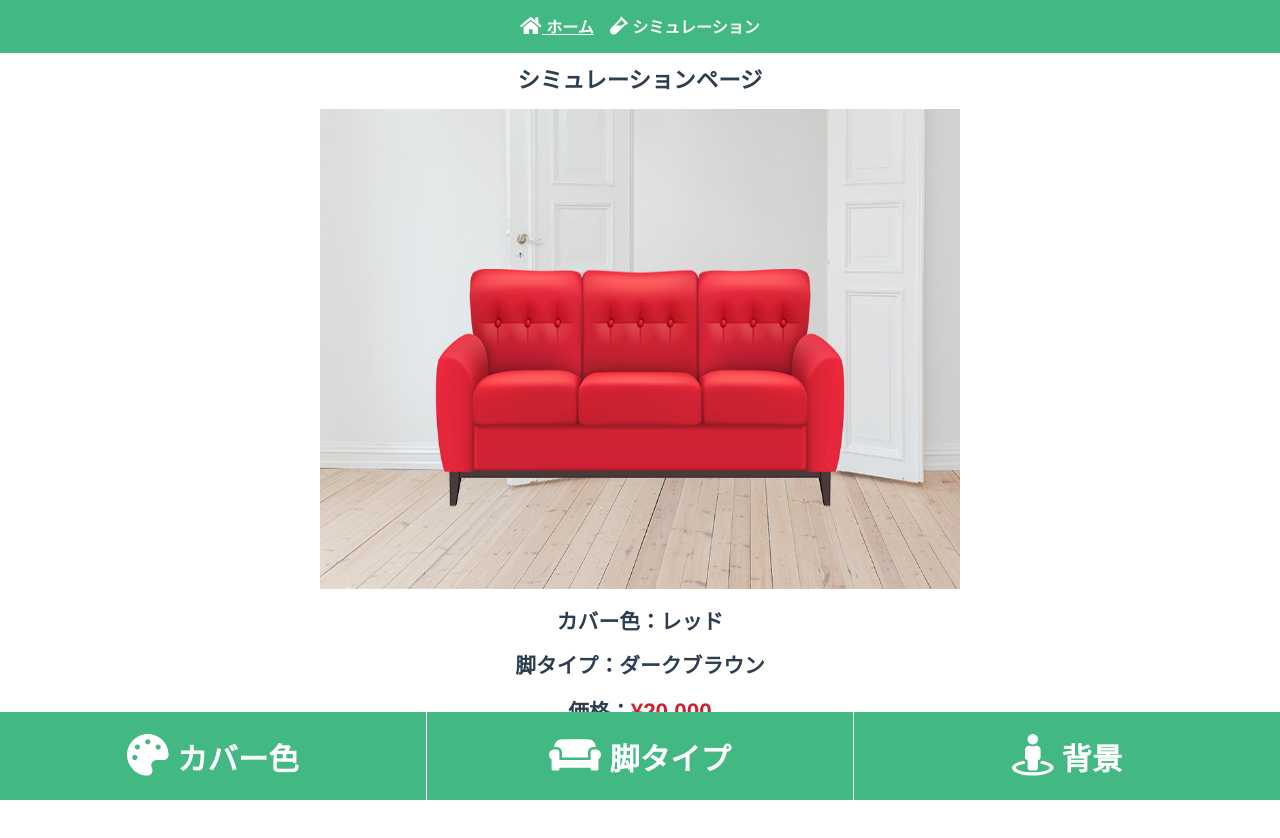
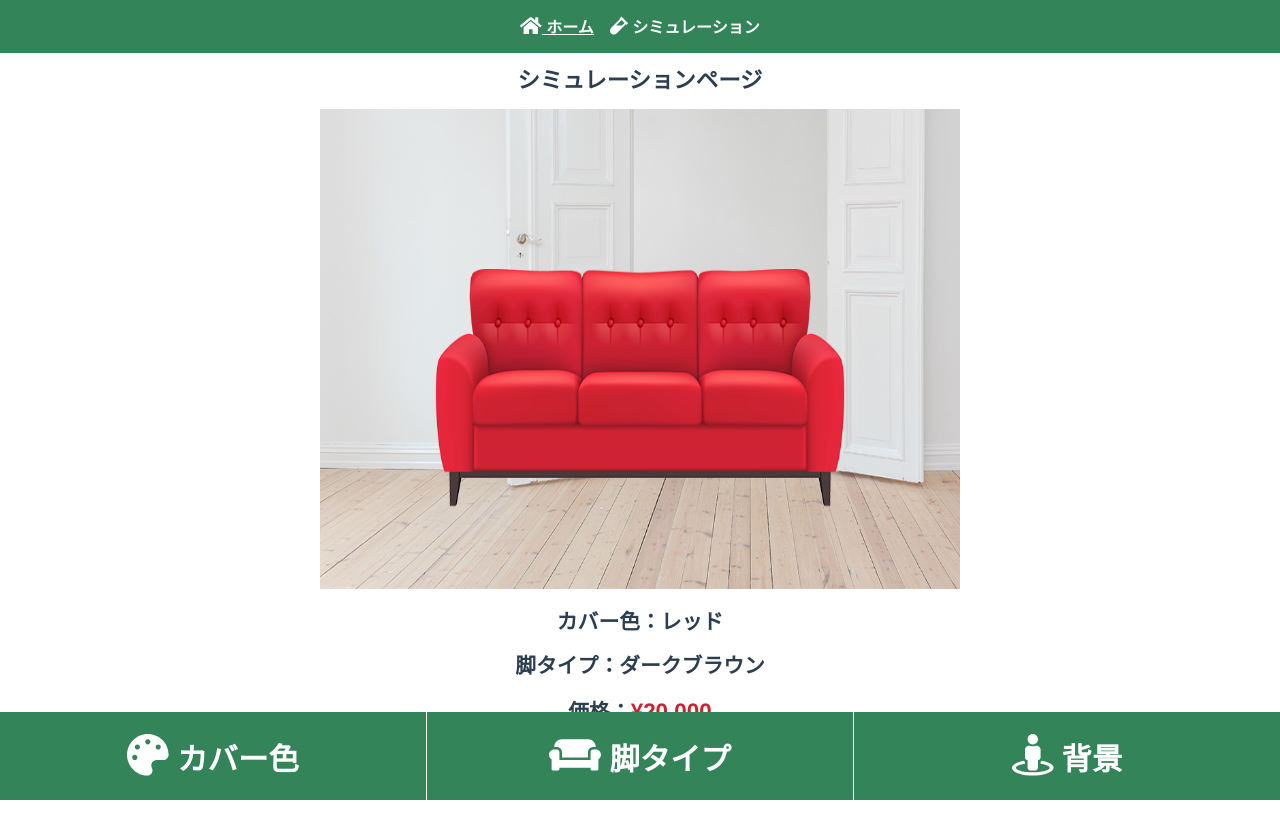
Before and after one commit to Kazuki-tam/sofa_simulation, a Vue app: page /about in a window 1280 px wide. Shown: the top 838 px of the page. Built offline with nearby package versions, Linux system fonts and the light colour scheme.

Commit message:
Improve accessiblity

```diff
--- a/src/App.vue
+++ b/src/App.vue
@@ -34,7 +34,7 @@ export default {
 
 // 共通パーツ ヘッダー
 .st-header {
-  background: #42b983;
+  background: #34845A;
 }
 
 .st-nav {
--- a/src/components/HelloWorld.vue
+++ b/src/components/HelloWorld.vue
@@ -26,7 +26,7 @@ export default {
   display: inline-block;
   font-weight: bold;
   text-decoration: none;
-  background: #42b983;
+  background: #34845A;
   color: #ffffff;
   border-radius: 2rem;
   padding: 1rem;
--- a/src/components/Simulation.vue
+++ b/src/components/Simulation.vue
@@ -148,7 +148,7 @@ export default {
   position: fixed;
   z-index: 200;
   bottom: 0;
-  background: #42b983;
+  background: #34845A;
   list-style: none;
   padding: 0;
   margin: 0;
```
Also changed, not shown: public/manifest.json.
